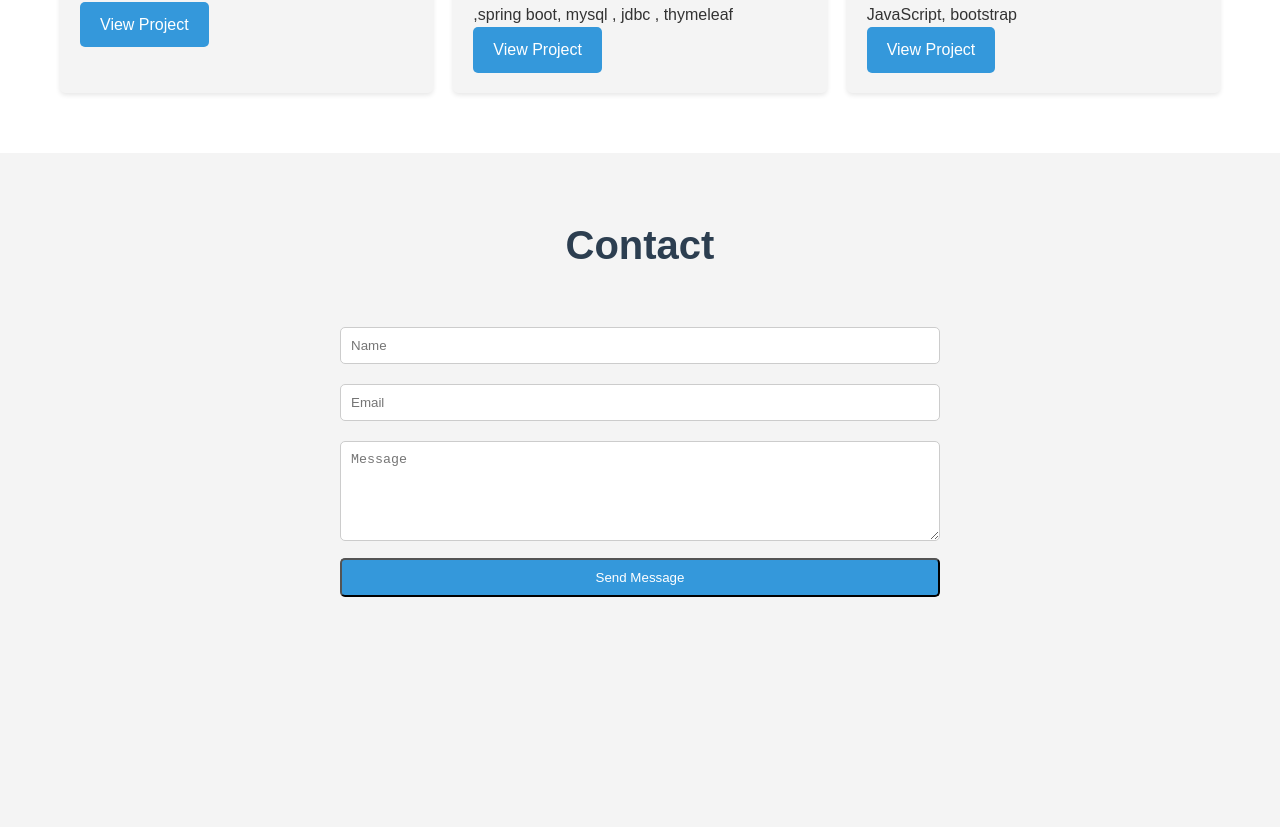
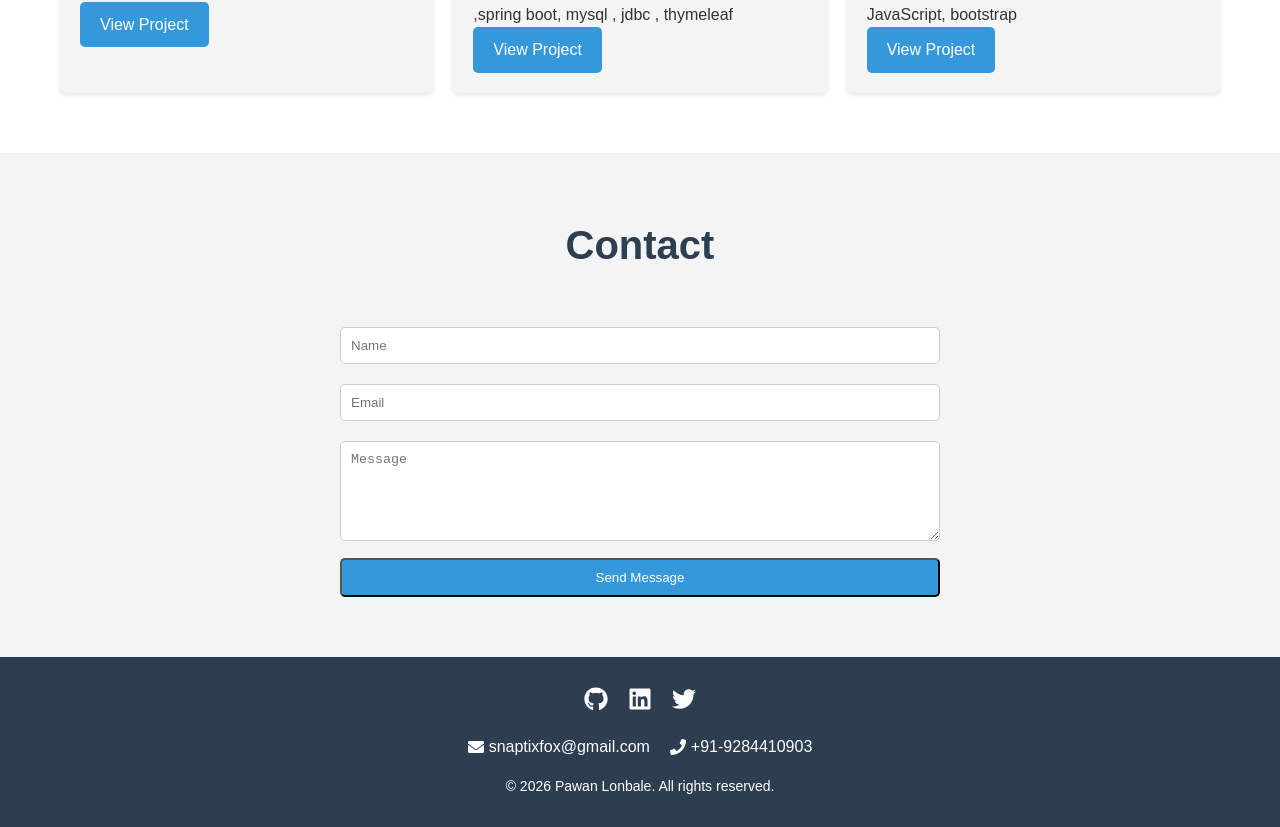
Before and after one commit to Newbie-Domain/My_Portfolio, a React (Vite) app: page / in a window 1280 px wide. Shown: the part 1297-2124 px from the top of the page. Before the commit the page ends 1954 px from the top, so only its background shows below. Built offline with nearby package versions, Linux system fonts and the light colour scheme.

Commit message:
footer section added to the portfolio

```diff
--- a/package.json
+++ b/package.json
@@ -11,7 +11,8 @@
   },
   "dependencies": {
     "react": "^19.2.0",
-    "react-dom": "^19.2.0"
+    "react-dom": "^19.2.0",
+    "react-icons": "^5.5.0"
   },
   "devDependencies": {
     "@eslint/js": "^9.39.1",
--- a/src/App.jsx
+++ b/src/App.jsx
@@ -8,6 +8,7 @@ import About from './components/About'
 import Skills from './components/Skills'
 import Projects from './components/Projects'
 import Contact from './components/Contact'
+import Footer from './components/Footer'
 
 function App() {
 
@@ -21,6 +22,7 @@ function App() {
         <Skills/>
         <Projects/>
         <Contact/>
+        <Footer/>
 
        </div>
     </>
--- /dev/null
+++ b/src/components/Footer.jsx
@@ -0,0 +1,47 @@
+import React from 'react';
+import { FaGithub, FaLinkedin, FaTwitter, FaEnvelope, FaPhone } from 'react-icons/fa';
+
+const Footer = () => {
+  return (
+    <footer style={{ background: '#2c3e50', color: '#fff', textAlign: 'center', padding: '30px 20px' }}>
+      <div className="container" style={{ maxWidth: '800px', margin: '0 auto' }}>
+
+        {/* Social Links */}
+        <div style={{ marginBottom: '15px' }}>
+          <a href="https://github.com/Newbie-Domain" target="_blank" rel="noreferrer" style={{ color: '#fff', margin: '0 10px', transition: 'color 0.3s' }}
+             onMouseOver={e => e.currentTarget.style.color = '#f39c12'}
+             onMouseOut={e => e.currentTarget.style.color = '#fff'}>
+            <FaGithub size={24} />
+          </a>
+          <a href="https://www.linkedin.com/in/pawanlonbale" target="_blank" rel="noreferrer" style={{ color: '#fff', margin: '0 10px', transition: 'color 0.3s' }}
+             onMouseOver={e => e.currentTarget.style.color = '#0e76a8'}
+             onMouseOut={e => e.currentTarget.style.color = '#fff'}>
+            <FaLinkedin size={24} />
+          </a>
+          <a href="#" target="_blank" rel="noreferrer" style={{ color: '#fff', margin: '0 10px', transition: 'color 0.3s' }}
+             onMouseOver={e => e.currentTarget.style.color = '#1da1f2'}
+             onMouseOut={e => e.currentTarget.style.color = '#fff'}>
+            <FaTwitter size={24} />
+          </a>
+        </div>
+
+        {/* Contact Info */}
+        <div style={{ marginBottom: '15px', display: 'flex', justifyContent: 'center', flexWrap: 'wrap', gap: '20px', alignItems: 'center' }}>
+          <a href="snaptixfox@gmail.com" style={{ color: '#fff', textDecoration: 'none', display: 'flex', alignItems: 'center', gap: '5px' }}>
+            <FaEnvelope /> snaptixfox@gmail.com
+          </a>
+          <a href="tel:+919284410903" style={{ color: '#fff', textDecoration: 'none', display: 'flex', alignItems: 'center', gap: '5px' }}>
+            <FaPhone /> +91-9284410903
+          </a>
+        </div>
+
+        {/* Copyright */}
+        <p style={{ fontSize: '14px', marginTop: '10px' }}>
+          &copy; 2026 Pawan Lonbale. All rights reserved.
+        </p>
+      </div>
+    </footer>
+  );
+};
+
+export default Footer;
```
Also changed, not shown: 1 other file (tests, documents, lock files or other folders).
